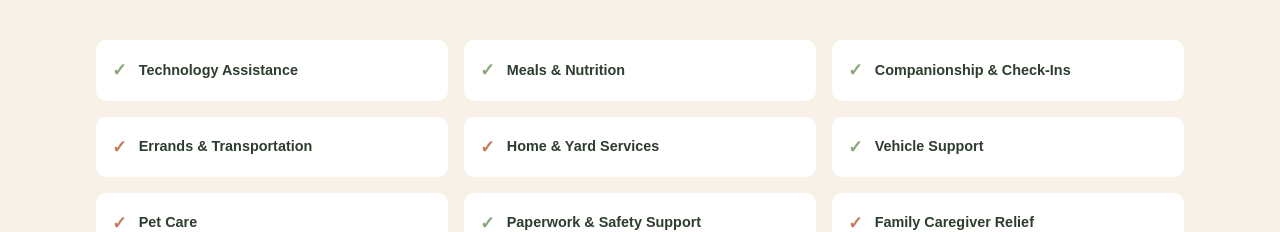
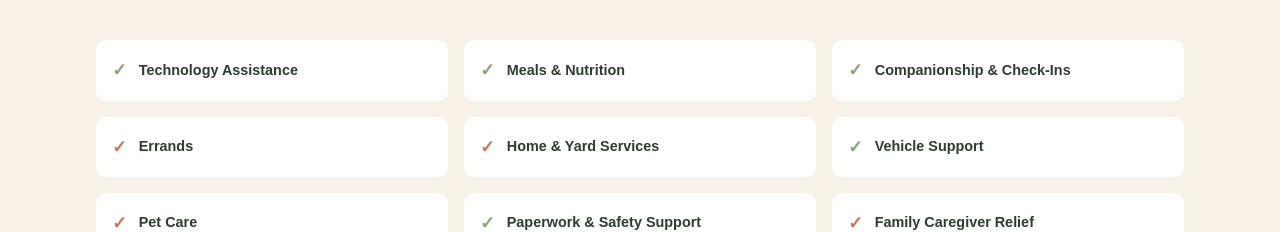
Before and after one commit to GoodCompanySCS/goodcompany-scs, a Next.js app: page / in a window 1280 px wide. Shown: the part 800-1032 px from the top of the page. Built offline with nearby package versions, Linux system fonts and the light colour scheme.

Commit message:
Update page.tsx

```diff
--- a/app/page.tsx
+++ b/app/page.tsx
@@ -78,7 +78,7 @@ export default function Home() {
               { label: 'Technology Assistance', color: 'var(--sage)' },
               { label: 'Meals & Nutrition', color: 'var(--sage)' },
               { label: 'Companionship & Check-Ins', color: 'var(--sage)' },
-              { label: 'Errands & Transportation', color: 'var(--terracotta)' },
+              { label: 'Errands', color: 'var(--terracotta)' },
               { label: 'Home & Yard Services', color: 'var(--terracotta)' },
               { label: 'Vehicle Support', color: 'var(--sage)' },
               { label: 'Pet Care', color: 'var(--terracotta)' },
```
